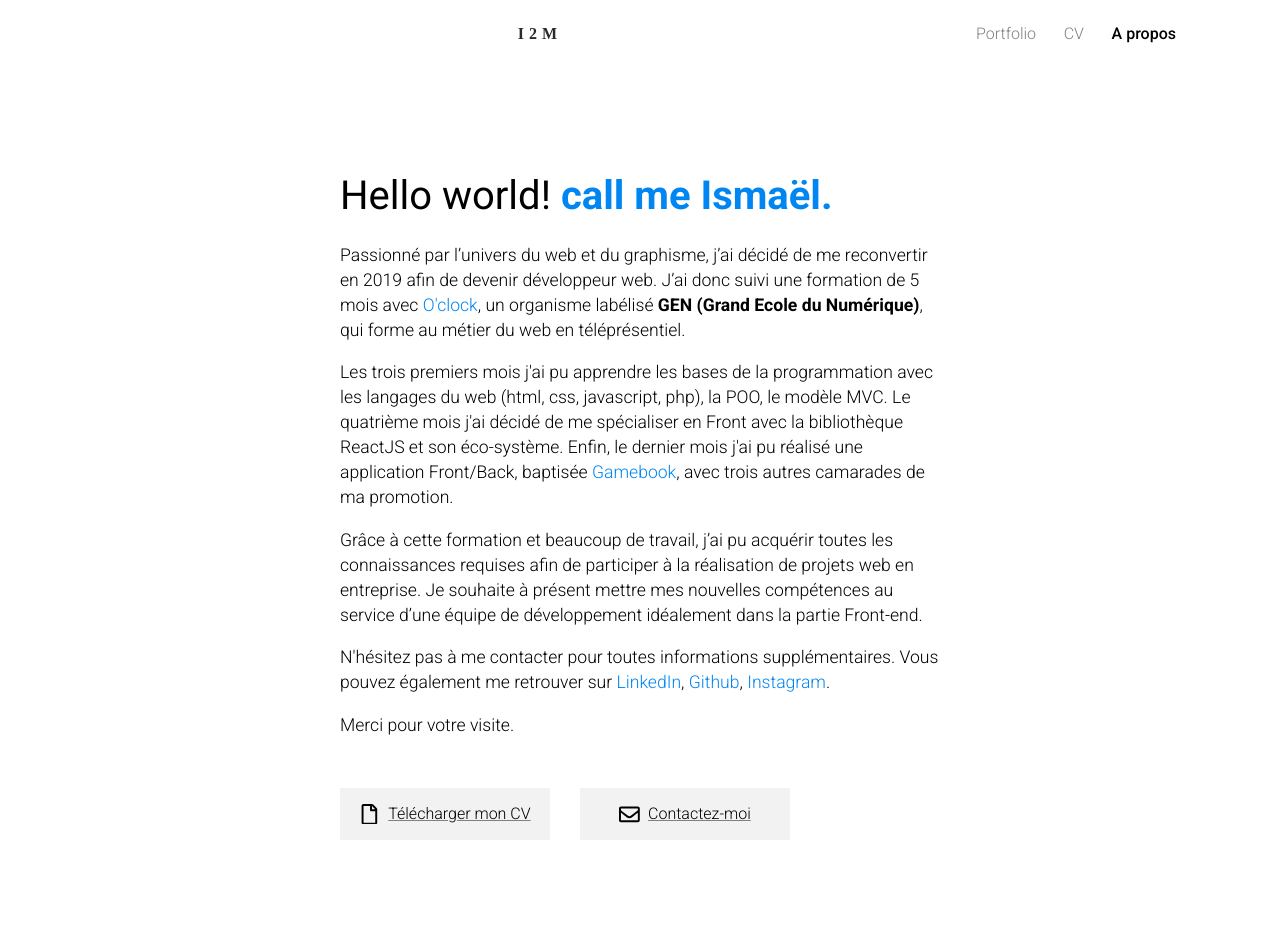
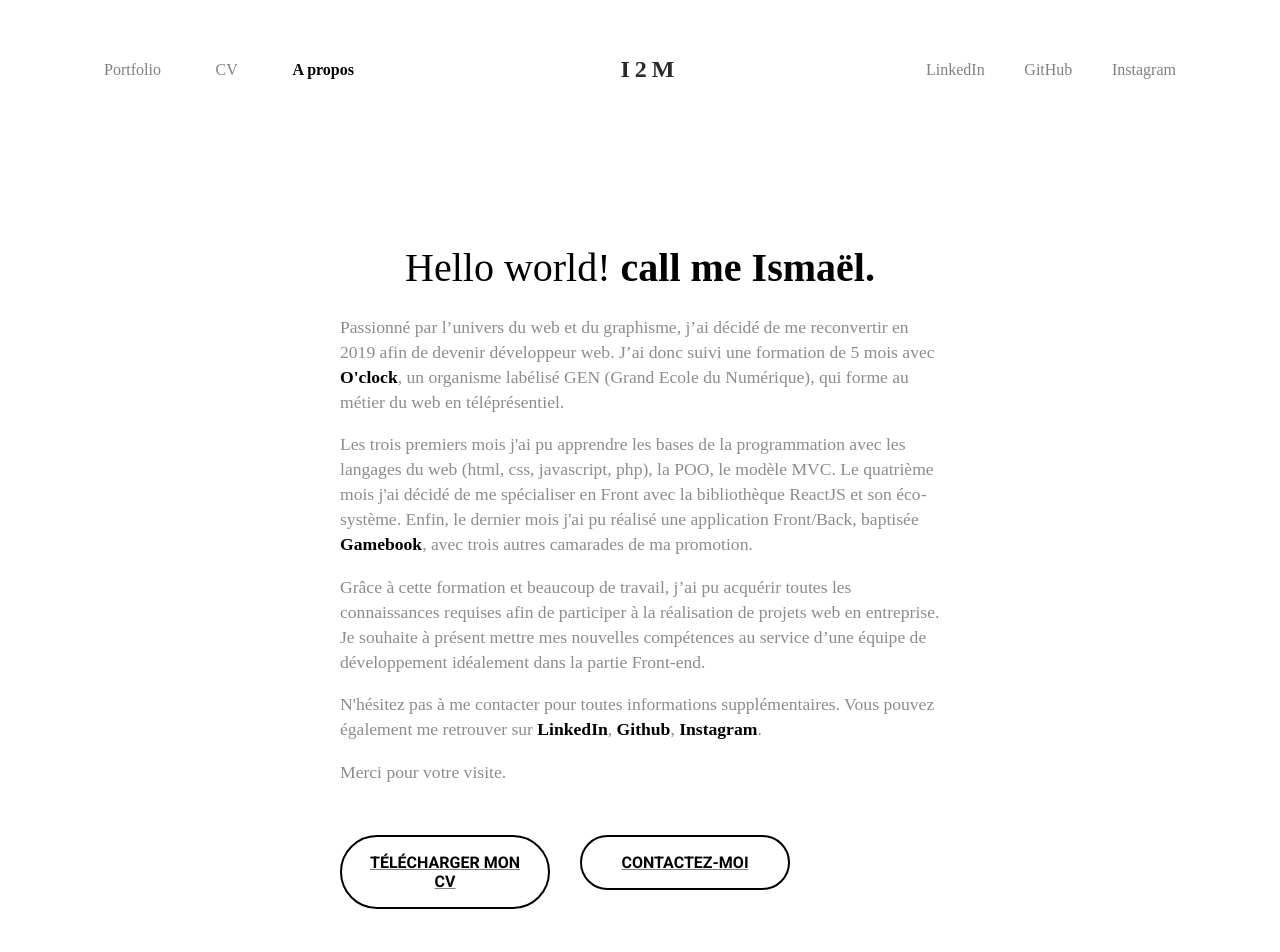
Before and after one commit to ismael2m/site-perso, a Gatsby site: page /profil in a window 1280 px wide. Shown: the top 952 px of the page. Built offline with nearby package versions, Linux system fonts and the light colour scheme; Gatsby itself is replaced by a stand-in of ours; a web font is replaced by a local one.

Commit message:
profil mobile ok

```diff
--- a/src/components/NavBar/index.js
+++ b/src/components/NavBar/index.js
@@ -20,13 +20,18 @@ const NavBar = () => {
     <nav className="nav" id="top">
       <div className="nav-content">
         <div className="nav-content-block" />
+        <div className="nav-content-group">
+          <Link to="/" activeStyle={{ color: '#000', fontWeight: '700' }} className="nav-content-group-link">Portfolio</Link>
+          <a href="https://drive.google.com/open?id=1EDa7ecJB5yNvlqc2vcyO_znLGPIvywVC" target="_blank" rel="noopener noreferrer" className="nav-content-group-link">CV</a>
+          <Link to="/profil" activeStyle={{ color: '#000', fontWeight: '700' }} className="nav-content-group-link">A propos</Link>
+        </div>
         <Link to="/" className="nav-content-logo" onClick={closeMenu}>I2M</Link>
         <Burger click={changeMenu} isOpen={isOpen} />
         <MenuMob isOpen={isOpen} click={changeMenu} />
         <div className="nav-content-group">
-          <Link to="/" activeStyle={{ color: '#000', fontWeight: '500' }} className="nav-content-group-link">Portfolio</Link>
-          <a href="https://drive.google.com/open?id=1EDa7ecJB5yNvlqc2vcyO_znLGPIvywVC" target="_blank" rel="noopener noreferrer" className="nav-content-group-link">CV</a>
-          <Link to="/profil" activeStyle={{ color: '#000', fontWeight: '500' }} className="nav-content-group-link">A propos</Link>
+          <a href="https://www.linkedin.com/in/ismael-mmadi-dev" className="nav-content-group-link">LinkedIn</a>
+          <a href="https://www.github.com/ismael2m" className="nav-content-group-link">GitHub</a>
+          <a href="https://www.instagram.com/jesuistongraphiste" className="nav-content-group-link">Instagram</a>
         </div>
       </div>
 
--- a/src/components/NavBar/navbar.scss
+++ b/src/components/NavBar/navbar.scss
@@ -61,14 +61,20 @@
 // == Desktop
 @media screen and (min-width: 992px) {
     .nav {
-       position: static;
+       position: initial;
+
+       padding: 2rem 0;
 
         &-content {
             padding: .5rem 3rem ;
 
+            &-block {
+                display: none;
+            }
+
             &-logo {
-                margin: 0;
-                font-size: 1rem;
+
+                font-size: 1.5rem;
                 font-weight: 600;
                 letter-spacing: 5px;
             }
@@ -79,7 +85,7 @@
 
             &-group {
                 display: block;
-                width: 200px;
+                width: 250px;
                 display: flex;
                 justify-content: space-between;
                 margin: 0;
@@ -87,8 +93,8 @@
 
                 &-link {
                     text-decoration: none;
-                    font-family: $roboto;
-                    font-weight: 300;
+                    font-family: $europa;
+                    font-weight: 500;
                 }
             }
         }
--- a/src/components/Profile/index.js
+++ b/src/components/Profile/index.js
@@ -1,7 +1,5 @@
 /* eslint-disable react/no-danger */
 import React from 'react';
-
-import { FaRegFile, FaRegEnvelope } from 'react-icons/fa';
 
 // == Composants
 import Head from '../Head';
@@ -33,14 +31,12 @@ const Profile = ({
       <div className="profile-buttons">
         <a href="https://drive.google.com/open?id=1EDa7ecJB5yNvlqc2vcyO_znLGPIvywVC" target="_blank" rel="noopener noreferrer">
           <button type="button" className="profile-buttons-btn">
-            <FaRegFile className="profile-buttons-btn-file" />
             Télécharger mon CV
           </button>
         </a>
 
         <a href="mailto:ismael2m.pro@gmail.com">
           <button type="button" className="profile-buttons-btn">
-            <FaRegEnvelope className="profile-buttons-btn-file" />
             Contactez-moi
           </button>
         </a>
--- a/src/components/Profile/profile.scss
+++ b/src/components/Profile/profile.scss
@@ -6,16 +6,18 @@
 
     .profile {
         padding: 6rem 1.5rem 3rem;
+        font-family: $europa;
 
         &-link {
             text-decoration: none;
-            color: $blue;
+            color: #000;
+            font-weight: 600;
         }
 
         &-group {
 
             &-infos {
-                font-family: $roboto;
+
                 font-weight: 300;
                 line-height: 25px;
                 padding-bottom: 2rem;
@@ -23,11 +25,16 @@
                 &-title {
                     font-weight: 400;
                     line-height: 40px;
+                    text-align: center;
 
                     &-span {
-                        color: $blue;
+                        color: #000;
                         font-weight: 900;
                     }
+                }
+
+                &-content {
+                    color: lighten(#000000, 55%);
                 }
             }
         }
@@ -37,21 +44,29 @@
             flex-direction: column;
 
             &-btn {
-                padding: 1rem;
-                margin-bottom: .5rem;
-                font-family: $roboto;
-                font-weight: 300;
-                font-size: 1rem;
-                background: lighten(#000, 95%);
-                border: none;
+                width: 250px;
                 display: flex;
                 align-items: center;
                 justify-content: center;
+                font-family: $roboto;
+                font-weight: 600;
+                text-transform: uppercase;
+                font-size: 1rem;
+                padding: 1rem;
+                margin: .5rem auto;
+                background: #FFF;
+                border: solid 2px #000;
+                border-radius: 50px;
                 cursor: pointer;
-                width: 100%;
+                transition: .2s ease-in-out;
 
                 &:focus {
                     outline: none;
+                }
+
+                &:hover {
+                    background: #000;
+                    color: #fff;
                 }
 
                 &-file {
@@ -77,7 +92,6 @@
                 width: 70%;
                 margin: 0 auto 1rem;
             }
-
         }
     }
 }
@@ -121,5 +135,4 @@
             }
         }
     }
-
 }
--- a/src/data/data.json
+++ b/src/data/data.json
@@ -35,7 +35,7 @@
     "list" : [
       {
         "id": 0,
-        "title" : "Portfolio",
+        "title" : "ismael2m",
         "subtitle" : "Site personnel"
       },
       {
--- a/src/posts/profil.md
+++ b/src/posts/profil.md
@@ -5,7 +5,7 @@ featuredImage: ../../static/img/site.jpg
 ---
 
 
-Passionné par l’univers du web et du graphisme, j’ai décidé de me reconvertir en 2019 afin de devenir développeur web. J’ai donc suivi une formation de 5 mois avec <a href="http://www.oclock.io" target="_blank" class="profile-link">O'clock</a>, un organisme labélisé <strong>GEN (Grand Ecole du Numérique)</strong>, qui forme au métier du web en téléprésentiel.
+Passionné par l’univers du web et du graphisme, j’ai décidé de me reconvertir en 2019 afin de devenir développeur web. J’ai donc suivi une formation de 5 mois avec <a href="http://www.oclock.io" target="_blank" class="profile-link">O'clock</a>, un organisme labélisé GEN (Grand Ecole du Numérique), qui forme au métier du web en téléprésentiel.
 
 Les trois premiers mois j'ai pu apprendre les bases de la programmation avec les langages du web (html, css, javascript, php), la POO, le modèle MVC. Le quatrième mois j'ai décidé de me spécialiser en Front avec la bibliothèque ReactJS et son éco-système. Enfin, le dernier mois j'ai pu réalisé une application Front/Back, baptisée <a href="https://www.youtube.com/watch?v=SasLH4kdAwI&t=612s" target="_blank" class="profile-link">Gamebook</a>, avec trois autres camarades de ma promotion.
 
```
Also changed, not shown: src/components/Home/home.scss (+0 -54 lines).
